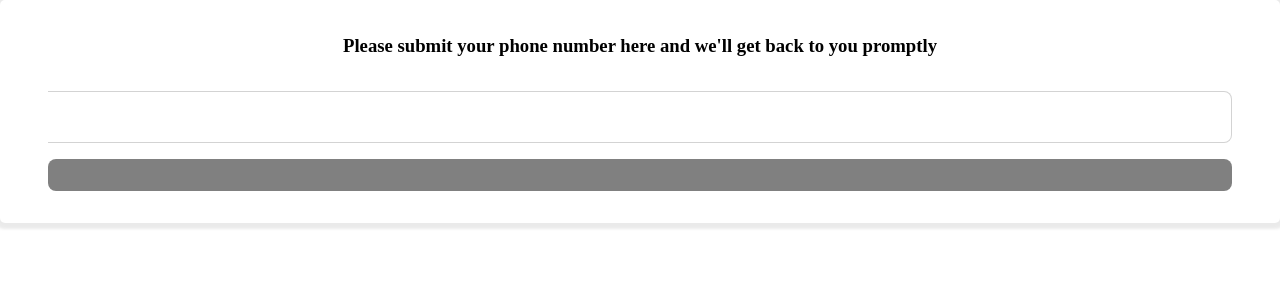
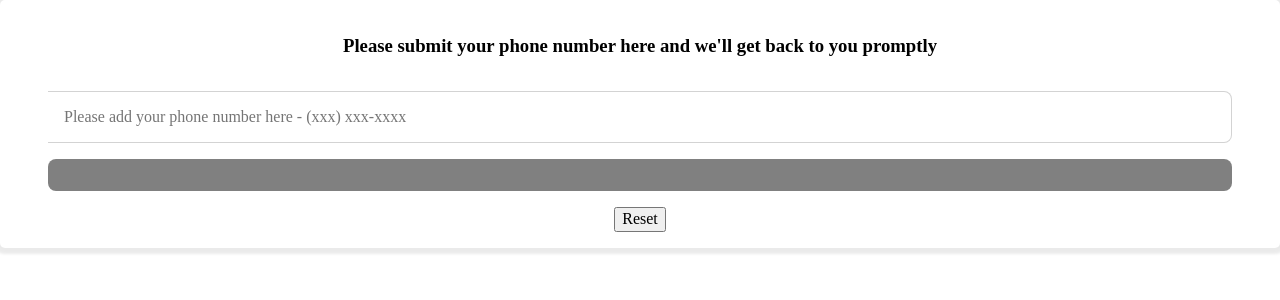
Before and after one commit to Davros2014/phone-number-input, a React (Create React App) app: page / in a window 1280 px wide. Shown: the top 300 px of the page. Built offline with nearby package versions, Linux system fonts and the light colour scheme.

Commit message:
jsx: added handlechange function on input field

```diff
--- a/src/components/PhoneInput.js
+++ b/src/components/PhoneInput.js
@@ -1,17 +1,32 @@
-import React from "react";
+import React, { useState } from "react";
 
 export const PhoneInput = () => {
+  const [value, setValue] = useState("");
+
+  const handleChange = e => {
+    console.log("e", e);
+    setValue(e);
+  };
   return (
     <div className="inputContainer">
         <h3 className="inputContainer__Header">
             Please submit your phone number here and we'll get back to you promptly
         </h3>
 
-      <form action="" className="inputContainer__Form">
-        <div className="inputContainer__phoneDetails">
-          <input type="string" className="inputContainer__Input" />
-        </div>
-        <p className="inputContainer__OutputField"></p>
+        <form action="" className="inputContainer__Form">
+            <div className="inputContainer__phoneDetails">
+                <input
+                    type="string"
+                    className="inputContainer__Input"
+                    placeholder="Please add your phone number here - (xxx) xxx-xxxx"
+                    value={value}
+                    onChange={e => handleChange(e.target.value)}
+                />
+            </div>
+            <p className="inputContainer__OutputField">{value}</p>
+            <button type="submit" className="inputContainer__Btn">
+          Reset
+        </button>
       </form>
     </div>
   );
--- a/src/styles.scss
+++ b/src/styles.scss
@@ -2,18 +2,49 @@
 body,
 html {
   box-sizing: border-box;
+  text-decoration: none;
+  list-style-type: none;
 }
 
 *:focus {
   outline: none;
 }
 
-// variables //////////////////////////////////////////////////////////////////
+// variables ///////////////////////////
+
 $mainWhite: #e9e9e9;
 $generic-bg-hover: rgba(0, 0, 0, 0.5);
 $generic-bg: rgba(0, 0, 0, 0.25);
 
 $border-radius: 8px;
+$border-radius-small: 4px;
+$font-size: 1.6rem;
+$transition: background-color 0.2s ease-in-out;
+
+// mixin ///////////////////////////////
+
+@mixin btn($width) {
+  width: $width;
+  background-color: $generic-bg;
+  color: $mainWhite;
+  border: 1px solid transparent;
+  margin-top: 10px;
+  font-weight: bold;
+  font-size: $font-size;
+  line-height: 17px;
+  padding: 0.5rem 1rem 0.5rem 1rem;
+  position: relative;
+  display: inline-block;
+  white-space: nowrap;
+  border-radius: $border-radius-small;
+  text-align: center;
+  cursor: pointer;
+  transition: $transition;
+  &:hover {
+    transition: $transition;
+    background-color: $generic-bg-hover;
+  }
+}
 
 .appContainer {
   width: 100vw;
@@ -21,7 +52,7 @@ $border-radius: 8px;
   display: flex;
   justify-content: center;
   align-items: center;
-  animation: 30s colorTransition infinite cubic-bezier(1, 0, 0, 1);
+  // animation: 30s colorTransition infinite cubic-bezier(1, 0, 0, 1);
 }
 
 .inputContainer {
@@ -58,7 +89,6 @@ $border-radius: 8px;
     outline: none;
   }
   &__OutputField {
-    // padding: 1rem;
     padding: 1rem;
     border-radius: $border-radius;
     background: grey;
```
